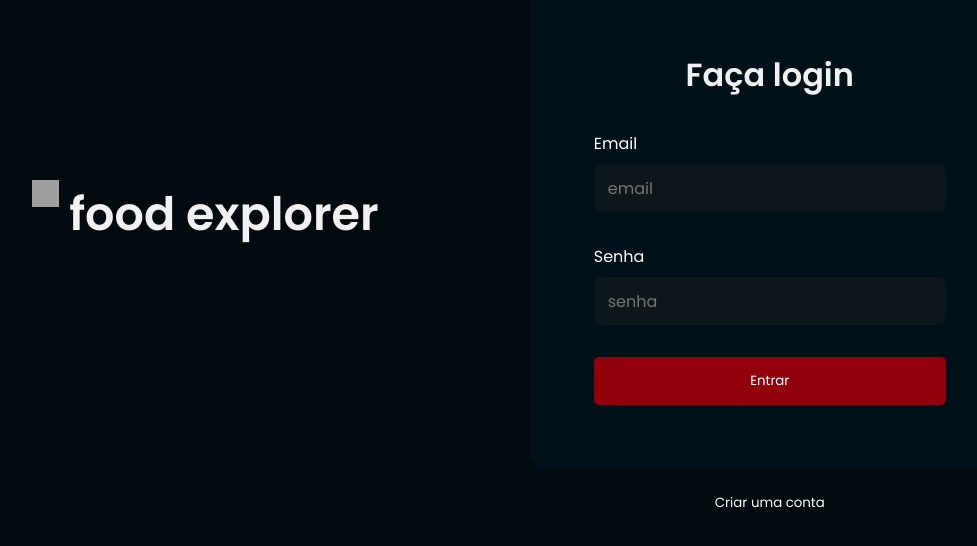
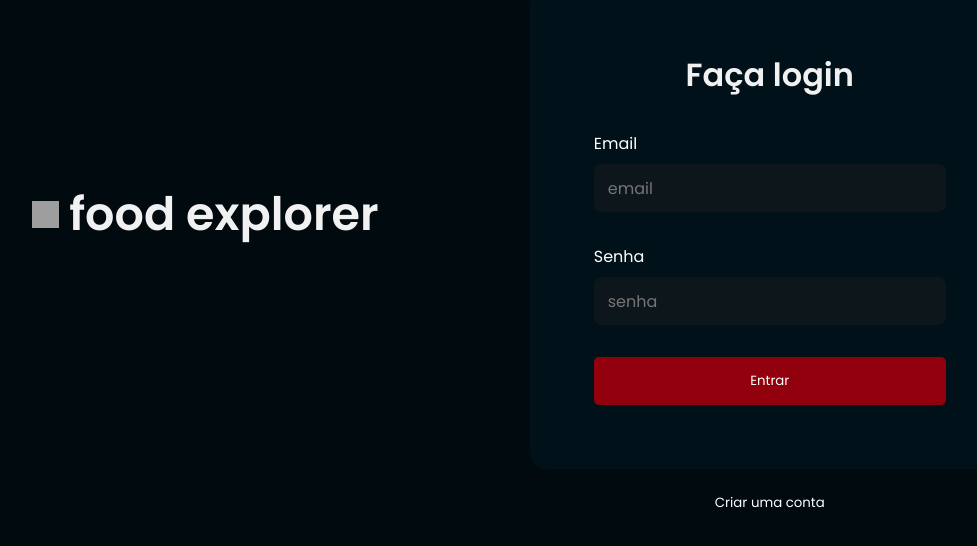
Before and after one commit to gabrielSantos1101/Front-foodExplorer, a React (Vite) app: page /login in a window 1280 px wide. Shown: the part 150-696 px from the top of the page, without its empty margins (119-1096 px from the left). Built offline with nearby package versions, Linux system fonts and the light colour scheme; no server answers; grey boxes are pictures that could not be loaded.

Commit message:
refactor: rename cart context no car, resolve style broken on logo component and add nem props on tag component

```diff
--- a/src/components/Card/index.jsx
+++ b/src/components/Card/index.jsx
@@ -2,7 +2,7 @@ import { Minus, Pencil, Plus } from '@phosphor-icons/react'
 import { useEffect, useState } from 'react'
 import { useNavigate } from 'react-router-dom'
 import { useAuth } from '../../hooks/auth'
-import { useCart } from '../../hooks/cartContext'
+import { useCart } from '../../hooks/cart'
 import { useFavorites } from '../../hooks/favorites'
 import { Button } from '../Button'
 import { Amount, Heart, Wrap } from './styles'
--- a/src/components/Header/index.jsx
+++ b/src/components/Header/index.jsx
@@ -3,7 +3,7 @@ import { useState } from 'react'
 import { useLocation, useNavigate } from 'react-router-dom'
 
 import { useAuth } from '../../hooks/auth'
-import { useCart } from '../../hooks/cartContext'
+import { useCart } from '../../hooks/cart'
 import { useSearch } from '../../hooks/search'
 import { handleBack } from '../../utils/handleBack'
 import { Button } from '../Button'
@@ -157,7 +157,7 @@ export function Header() {
       ) : (
         <div className="dummy"></div>
       )}
-      <Logo />
+      <Logo onClick={() => navigate('/')} />
       <label className="search">
         <MagnifyingGlass size={28} />
 
@@ -185,7 +185,7 @@ export function Header() {
               }}
               title="pedidos"
             >
-              {!!getCartCount() && isAdmin && <span>{getCartCount()}</span>}
+              {!!getCartCount() && !isAdmin && <span>{getCartCount()}</span>}
               <p>{isAdmin ? 'Criar prato' : 'Pedidos'}</p>
               <Receipt />
             </button>
--- a/src/components/Logo/index.jsx
+++ b/src/components/Logo/index.jsx
@@ -1,11 +1,9 @@
-import { useNavigate } from 'react-router-dom'
 import Icon from '../../assets/logo.svg'
 import { Wrap } from './styles'
 
-export function Logo() {
-  const navigate = useNavigate()
+export function Logo({ onClick }) {
   return (
-    <Wrap onClick={() => navigate('/')}>
+    <Wrap onClick={onClick}>
       <img src={Icon} alt="Logo Food Explorer" width={27} height={27} />
       <h2>food explorer</h2>
     </Wrap>
--- a/src/components/Logo/styles.js
+++ b/src/components/Logo/styles.js
@@ -4,6 +4,7 @@ export const Wrap = styled.div`
   display: flex;
   gap: 0.625rem;
   justify-content: center;
+  align-items: center;
 
   margin-bottom: 4.5rem;
 `
--- a/src/components/SimpleCard/index.jsx
+++ b/src/components/SimpleCard/index.jsx
@@ -1,5 +1,5 @@
 import { Minus, Plus } from '@phosphor-icons/react'
-import { useCart } from '../../hooks/cartContext'
+import { useCart } from '../../hooks/cart'
 import { useFavorites } from '../../hooks/favorites'
 import { PriceFormater } from '../../utils/PriceFormater'
 import { Button } from '../Button'
--- a/src/hooks/auth.jsx
+++ b/src/hooks/auth.jsx
@@ -28,6 +28,7 @@ export function AuthProvider({ children }) {
       setLoading(false)
       console.error(err)
       toast.error('Usuário ou senha inválidos')
+      return
     }
     setLoading(false)
 
--- a/src/main.jsx
+++ b/src/main.jsx
@@ -6,7 +6,7 @@ import 'react-toastify/dist/ReactToastify.css'
 import { ThemeProvider } from 'styled-components'
 
 import { AuthProvider } from './hooks/auth'
-import { CartProvider } from './hooks/cartContext'
+import { CartProvider } from './hooks/cart'
 import { FavoritesProvider } from './hooks/favorites'
 import { SearchProvider } from './hooks/search'
 import { Routes } from './routes'
--- a/src/pages/Details/index.jsx
+++ b/src/pages/Details/index.jsx
@@ -6,7 +6,7 @@ import { Button } from '../../components/Button'
 import { Loader } from '../../components/Loader'
 import { Tag } from '../../components/Tag'
 import { useAuth } from '../../hooks/auth'
-import { useCart } from '../../hooks/cartContext'
+import { useCart } from '../../hooks/cart'
 import { api } from '../../services/api'
 import { handleBack } from '../../utils/handleBack'
 import { Amount, Wrap } from './styles'
--- a/src/pages/NewDish/index.jsx
+++ b/src/pages/NewDish/index.jsx
@@ -190,6 +190,7 @@ export function NewDish() {
                 <Tag
                   key={String(index)}
                   title={ingredient}
+                  hasIcon
                   onClick={() => handleRemove(ingredient)}
                 />
               ))}
--- a/src/pages/orders/index.jsx
+++ b/src/pages/orders/index.jsx
@@ -7,7 +7,7 @@ import { toast } from 'react-toastify'
 import { Button } from '../../components/Button'
 import { Input } from '../../components/Input'
 import { SimpleCard } from '../../components/SimpleCard'
-import { useCart } from '../../hooks/cartContext'
+import { useCart } from '../../hooks/cart'
 import { PriceFormater } from '../../utils/PriceFormater'
 import { handleBack } from '../../utils/handleBack'
 import { EmptyCart, Wrapper } from './styles'
```
Also changed, not shown: src/hooks/cart.jsx (renamed from src/hooks/cartContext.jsx).
